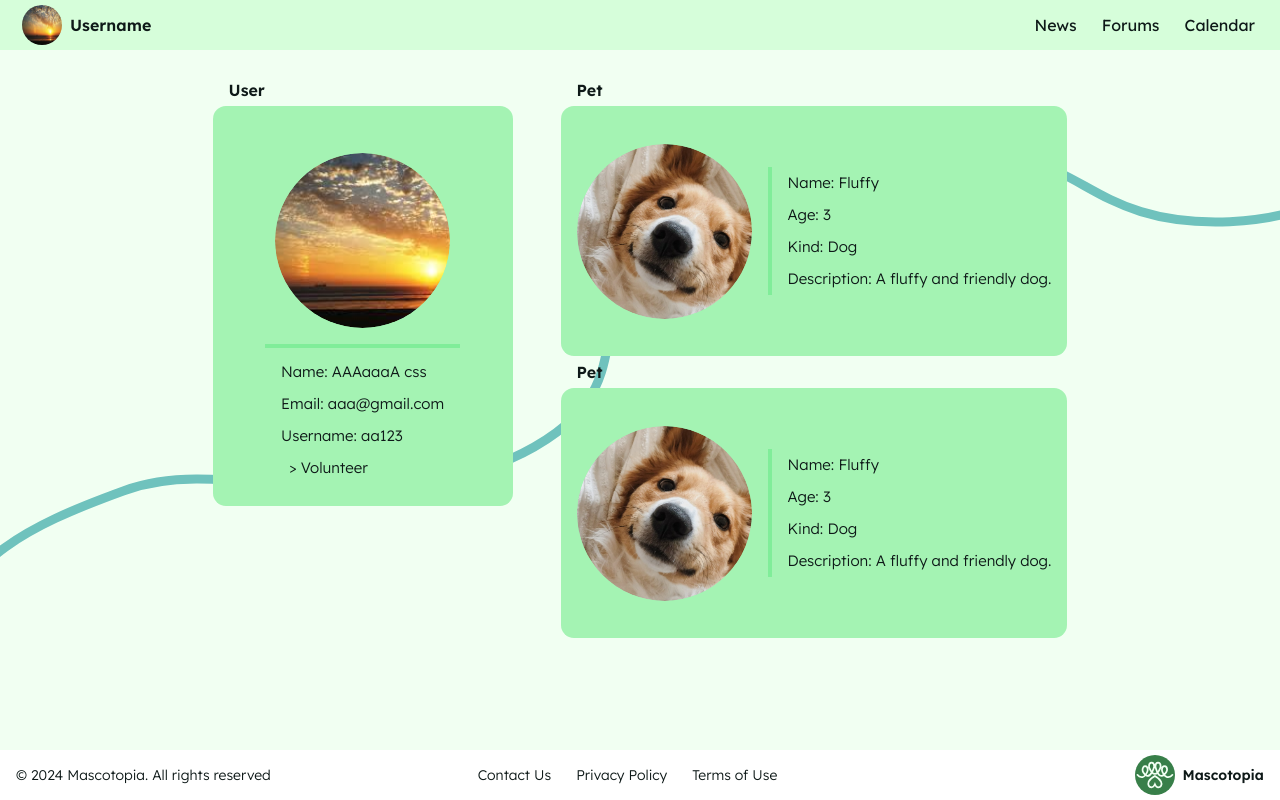
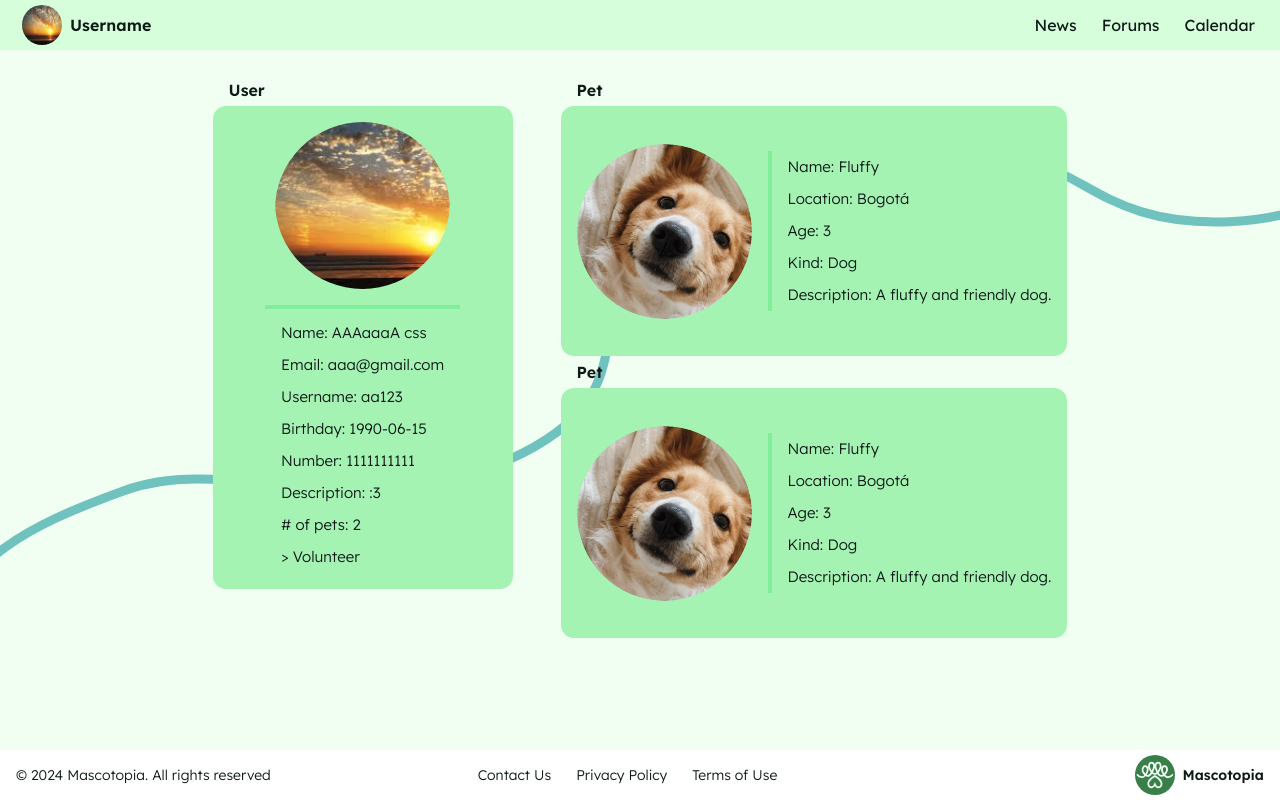
Before and after one commit to mquintanau/mascotopia_fe, a React (Vite) app in the folder view/: page / in a window 1280 px wide. Built offline with nearby package versions, Linux system fonts and the light colour scheme.

Commit message:
Ajustar la visualización del perfil con las tareas en el Jira

```diff
--- a/view/src/components/Pet/PetView/PetView.jsx
+++ b/view/src/components/Pet/PetView/PetView.jsx
@@ -2,7 +2,7 @@
 
 
 const PetView = (props) => {
-    const { imageURL, petName, petAge, animalPet, petDescription } = props;
+    const { imageURL, petName, petAge, animalPet, petDescription, petLocation } = props;
   return (
     <div className="items-start font-semibold text-black">
       <p className="flex justify-start px-4 py-1">Pet</p>
@@ -17,6 +17,7 @@ const PetView = (props) => {
       <div className="border-l-4 border-primary flex-col justify-start px-4 text-[15px] font-light text-black">
         <div className="text-left leading-8">
           <p>Name: {petName}</p>
+          <p>Location: {petLocation}</p>
           <p>Age: {petAge}</p>
           <p>Kind: {animalPet}</p>
           <p>Description: {petDescription}</p>
--- a/view/src/components/User/UserView/UserView.jsx
+++ b/view/src/components/User/UserView/UserView.jsx
@@ -1,15 +1,24 @@
-
 const UserView = (props) => {
-  const { imageURL, name, email, username, role } = props;
+  const {
+    imageURL,
+    name,
+    email,
+    username,
+    role,
+    birthday,
+    contact_number,
+    description,
+    number_pets
+  } = props;
   return (
     <div className="items-start font-semibold text-black">
       <p className="flex justify-start px-4 py-1">User</p>
-      <div className="flex h-[400px] min-w-[300px] justify-center rounded-[13px] bg-[#A4F3B3]">
-        <div className="flex flex-col items-center justify-center">
+      <div className="flex min-h-[450px] min-w-[300px] justify-center rounded-[13px] bg-[#A4F3B3]">
+        <div className="flex flex-col items-center justify-center my-2">
           <div className="relative mb-4 h-[175px] w-[175px] justify-center overflow-hidden rounded-full">
             <img
               src={imageURL}
-              className="h-full w-full rounded-full object-cover"
+              className="h-full w-full rounded-full object-cover my-2"
             />
           </div>
           <div className="flex-col justify-start border-t-4 border-primary px-4 text-[15px] font-light text-black">
@@ -17,9 +26,11 @@ const UserView = (props) => {
               <p>Name: {name}</p>
               <p>Email: {email}</p>
               <p>Username: {username}</p>
-              <div className="flex flex-row items-center">
-                <p className="flex h-0 px-2"> &gt; {role} </p>
-              </div>
+              <p>Birthday: {birthday}</p>
+              <p>Number: {contact_number}</p>
+              <p>Description: {description}</p>
+              <p># of pets: {number_pets}</p>
+              <p> &gt; {role} </p>
             </div>
           </div>
         </div>
--- a/view/src/pages/Perfil/Perfil.jsx
+++ b/view/src/pages/Perfil/Perfil.jsx
@@ -11,13 +11,18 @@ const user = {
   username: "aa123",
   role: "Volunteer",
   imageURL: "/shared/EjemploImagenUsuario.jpg",
-  user_id: 20
+  user_id: 20,
+  birthday: "1990-06-15",
+  contact_number: 1111111111,
+  description: ":3",
+  number_pets: 2
 };
 
 //Ejemplos para la pagina mientras union
 const pet = {
   owner_id: 20,
   imageURL: "./shared/EjemploPet.jpg",
+  petLocation: "Bogotá",
   name: "Fluffy",
   age: 3,
   kind: "Dog",
@@ -40,12 +45,17 @@ const Perfil = () => {
               email={user.email}
               role={user.role}
               username={user.username}
+              birthday={user.birthday}
+              contact_number={user.contact_number}
+              description={user.description}
+              number_pets={user.number_pets}
             />
           </div>
           <div className="m-6">
             <div className="flex flex-col">
               <PetView
                 imageURL={pet.imageURL}
+                petLocation={pet.petLocation}
                 petName={pet.name}
                 petAge={pet.age}
                 animalPet={pet.kind}
@@ -53,6 +63,7 @@ const Perfil = () => {
               />
               <PetView
                 imageURL={pet.imageURL}
+                petLocation={pet.petLocation}
                 petName={pet.name}
                 petAge={pet.age}
                 animalPet={pet.kind}
```
